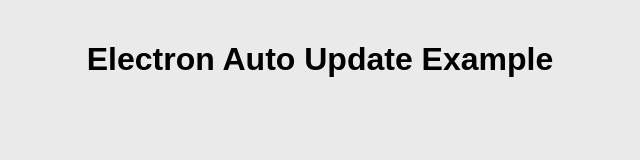
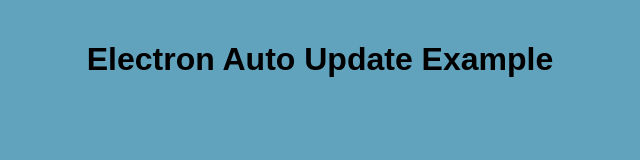
Before and after one commit to christianbobsin/electrion-auto-updater, an Electron app: page index.html in a window 800 px wide. Shown: the whole page, without its empty margins (80-720 px from the left). Drawn offline with Linux system fonts and the light colour scheme; no server answers.

Commit message:
Updating source to 1.0.1

```diff
--- a/index.html
+++ b/index.html
@@ -8,7 +8,7 @@
             margin: 0;
             padding: 20px;
             font-family: sans-serif;
-            background-color: #eaeaea;
+            background-color: #61a3bd;
             text-align: center;
         }
 
--- a/package.json
+++ b/package.json
@@ -1,6 +1,6 @@
 {
   "name": "my-app",
-  "version": "1.0.0",
+  "version": "1.0.1",
   "description": "auto update test",
   "main": "main.js",
   "scripts": {
```
